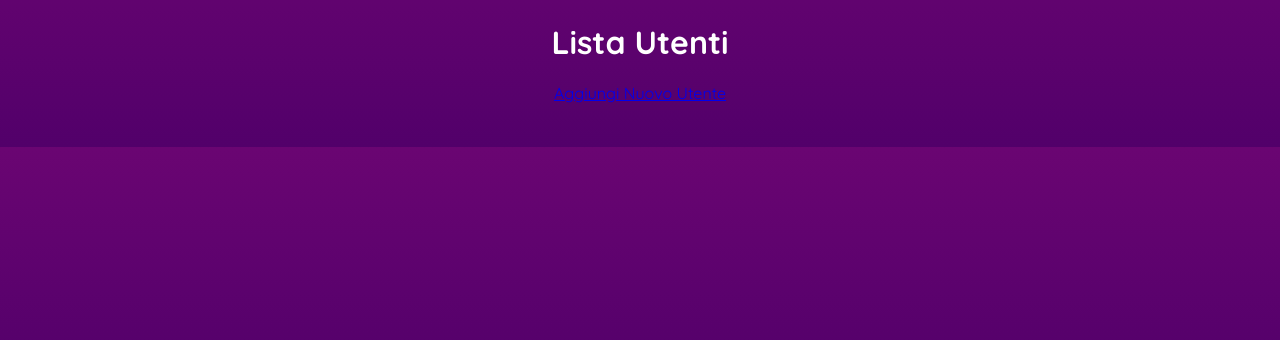
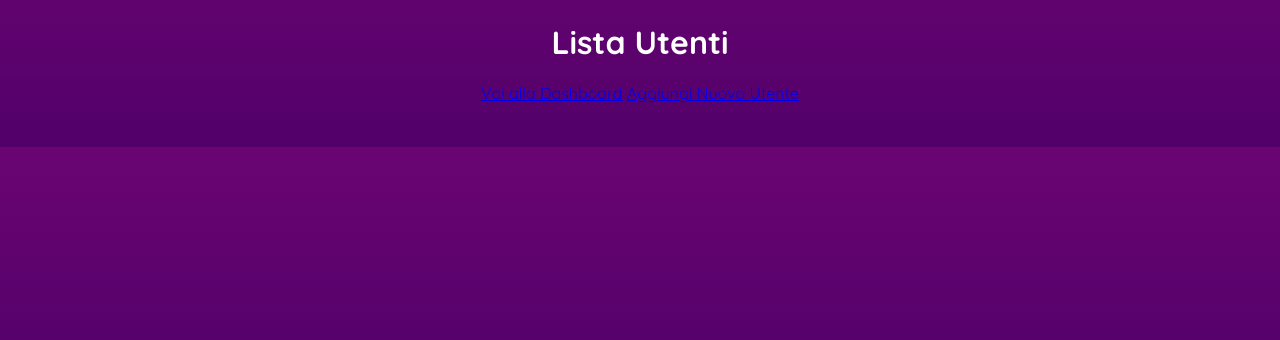
Before and after one commit to iris1801/AccountingWeb, a Flask app: page /index in a window 1280 px wide. Shown: the part 89-429 px from the top of the page. Run offline with Flask 3, Linux system fonts and the light colour scheme; the visitor is signed in with stand-in values (Sample User, id 1).

Commit message:
Update index.html

```diff
--- a/templates/index.html
+++ b/templates/index.html
@@ -4,15 +4,18 @@
 
 {% block content %}
     <h1>Lista Utenti</h1>
-    <a href="{{ url_for('add_utente') }}">Aggiungi Nuovo Utente</a>
+
+    <a href="{{ url_for('dashboard') }}" class="button yellow">Vai alla Dashboard</a>
+    <a href="{{ url_for('add_utente') }}" class="button yellow">Aggiungi Nuovo Utente</a>
+
     <ul>
         {% for utente in utenti %}
             <li>
                 {{ utente.nome }} {{ utente.cognome }} -
                 {{ utente.email if utente.email else "Nessuna Email" }} -
                 Piano: {{ utente.piano }} - Stato: {{ utente.stato }}
-                <a href="{{ url_for('edit_utente', id=utente.id) }}">Modifica</a> |
-                <a href="{{ url_for('delete_utente', id=utente.id) }}" onclick="return confirm('Eliminare questo utente?');">Elimina</a>
+                <a href="{{ url_for('edit_utente', id=utente.id) }}" class="button yellow">Modifica</a>
+                <a href="{{ url_for('delete_utente', id=utente.id) }}" class="button yellow" onclick="return confirm('Eliminare questo utente?');">Elimina</a>
             </li>
         {% endfor %}
     </ul>
```
